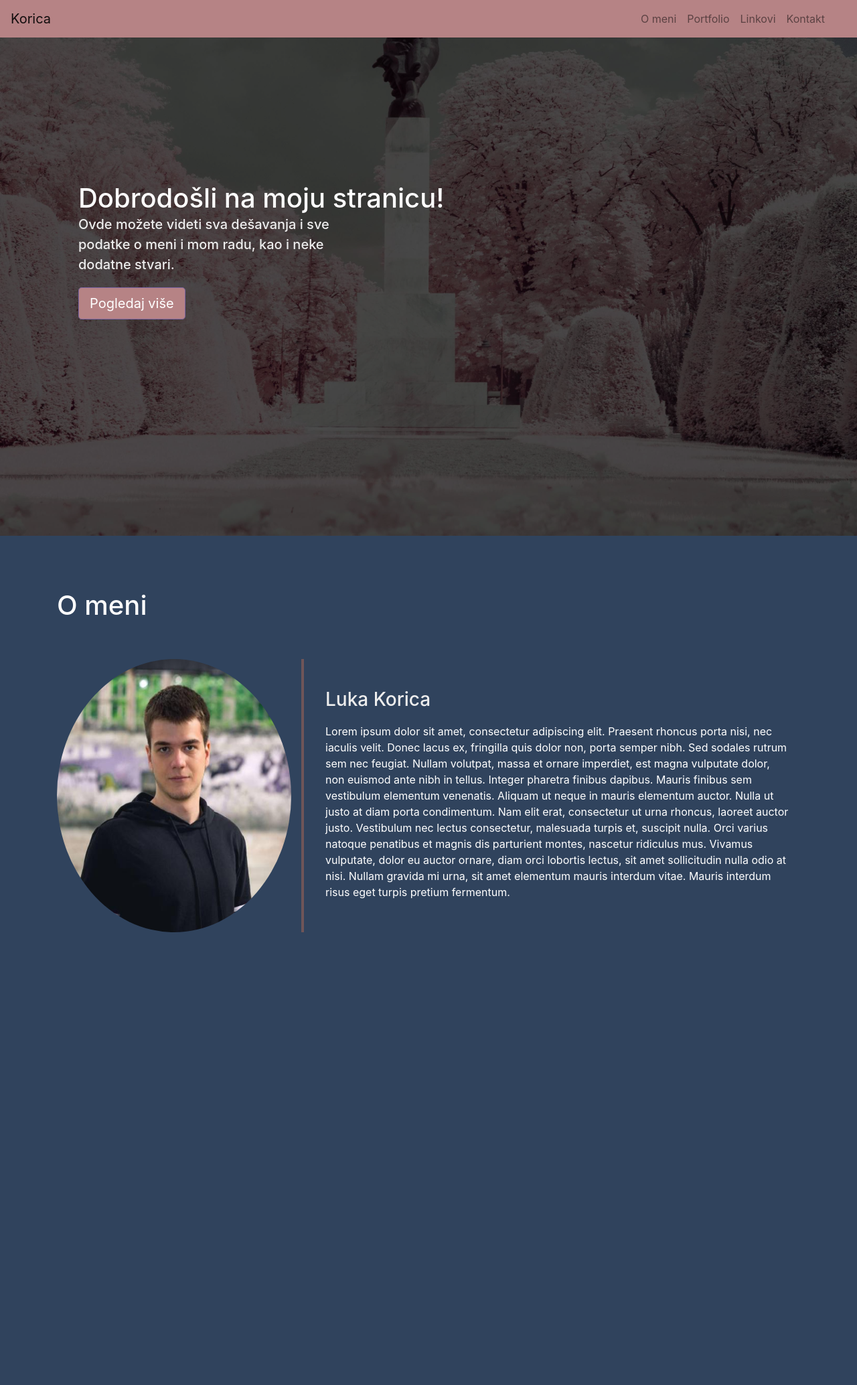
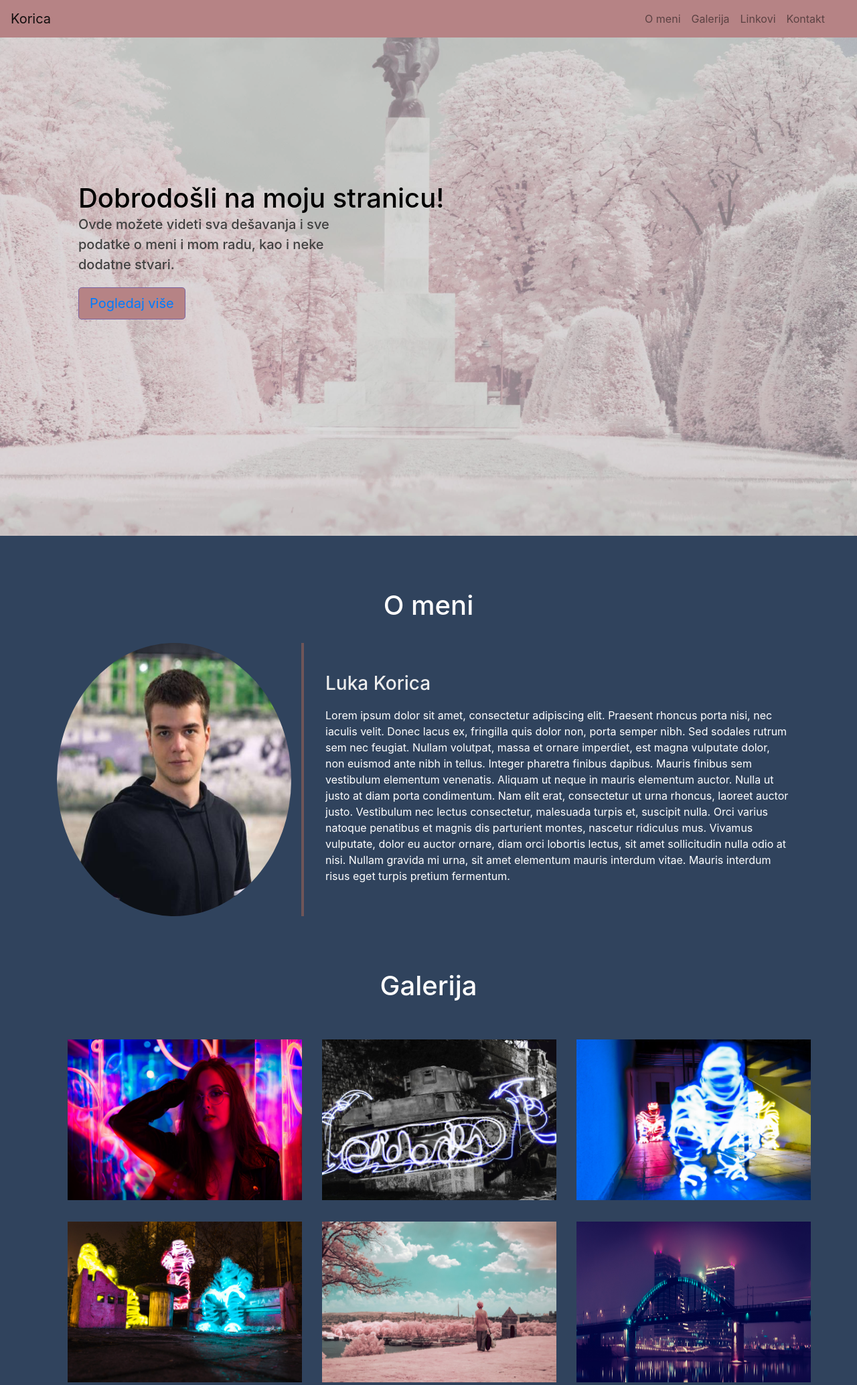
Before and after one commit to KoraSystemPro/grupa-18-30, a PHP site: page / in a window 1280 px wide. Shown: the top 2068 px of the page at 67% size. Before the commit the page ends 1392 px from the top, so only its background shows below. Run offline with PHP 8.4, Linux system fonts and the light colour scheme.

Commit message:
Dodat vikend 24-25.10.2020.

```diff
--- a/3. godina/03. Bootstrap/stranica/boje.txt
+++ b/3. godina/03. Bootstrap/stranica/boje.txt
@@ -2,4 +2,4 @@
 30435D
 604E86
 7A63A1
-B68385
+7:53 PM 10/24/2020
--- a/3. godina/03. Bootstrap/stranica/css/main.css
+++ b/3. godina/03. Bootstrap/stranica/css/main.css
@@ -27,7 +27,7 @@ body{
 
 
 /* Header/Zaglavlje */
-.header{
+.page-header{
     height: 100vh;
     position: relative;
     background-image: url("../img/background/slika10.jpg");
@@ -43,10 +43,12 @@ body{
     min-height: 100%;
     min-width: 100%;
 
+
     left: 0px;
     top: 0px;
 
-    background-color: rgba(0, 0, 0, 0.7)
+    background-color: rgba(200, 200, 200, 0.6)
+
 }
 
 .description{
@@ -57,11 +59,11 @@ body{
 }
 
 .description h1{
-    color: white;
+    color: black;
 }
 
 .description p{
-    color: #ededed;
+    color: #404040;
     font-size: 20px;
     width: 50%;
     line-height: 1.5;
@@ -70,7 +72,7 @@ body{
 .description button{
     border: 1px solid #7A63A1;
     background: #B68385;
-    color: white;
+    color: black;
 }
 
 .description button:hover{
@@ -85,19 +87,10 @@ body{
     padding: 1em;
 }
 
-.about-row{
-    margin-top: 5%;
-}
-
-.about h1{
-    color: white;
-}
-
 .about img{
     height: 100%;
     width: 100%;
     border-radius: 50%;
-    max-width: 100%;
 }
 
 .about .opis{
@@ -110,3 +103,93 @@ body{
     line-height: 2;
     color: #ededed;
 }
+
+.about h1{
+    color: white;
+}
+
+.about-row{
+    margin-top: 2em;
+}
+
+/* Galerija */
+.gallery{
+    position: relative;
+    margin: 4em 0;
+}
+
+.gallery img{
+    height: 15em;
+    width: 100%;
+    margin: 1em;
+}
+
+.gallery h1{
+    color: white;
+    margin: 1em;
+}
+
+
+/* Linkovi */
+.links{
+    position: relative;
+}
+
+.links h1{
+    color: white;
+    margin: 1em;
+}
+
+.links .card{
+    box-shadow: 0 0 20px black;
+}
+
+.links .card img{
+    margin: auto;
+    height: 12em;
+}
+
+.links .card{
+    height: 100%;
+    padding: 2em;
+    background: #30435D;
+    color: white;
+
+}
+
+
+.link .card-body{
+    padding: 2em;
+}
+
+.links .card-body a{
+    background: #B68385;
+    color: black;
+}
+
+/* Kontakt forma */
+
+.contact-form{
+    margin: 6em 0;
+    position: relative;
+}
+
+.contact-form h1{
+    color: white;
+    padding: 1em;
+}
+
+.contact-form .right{
+    max-width: 60%;
+}
+
+.contact-form .right .btn-primary{
+    background: #B68385;
+    color: black;
+    border: 0;
+}
+
+.contact-form .right .form-control::placeholder{
+    color: #B68385;
+    font-size: 16pt;
+}
--- a/3. godina/03. Bootstrap/stranica/index.html
+++ b/3. godina/03. Bootstrap/stranica/index.html
@@ -21,10 +21,10 @@
                         <a class="nav-link" data-value="oMeni" href="#about">O meni</a>
                     </li>
                     <li class="nav-item">
-                        <a class="nav-link" data-value="portfolio" href="#">Portfolio</a>
+                        <a class="nav-link" data-value="gallery" href="#gallery">Galerija</a>
                     </li>
                     <li class="nav-item">
-                        <a class="nav-link" data-value="blog" href="#">Linkovi</a>
+                        <a class="nav-link" data-value="links" href="#links">Linkovi</a>
                     </li>
                     <li class="nav-item">
                         <a class="nav-link" data-value="kontakt" href="#">Kontakt</a>
@@ -34,7 +34,7 @@
             </div>
         </nav>
         <!-- Zaglavlje -->
-        <header class="page-header header container-fluid">
+        <header class="page-header">
             <div class="overlay"></div>
             <div class="container">
                 <div class="description">
@@ -43,7 +43,11 @@
                             Ovde možete videti sva dešavanja i sve podatke o meni i mom radu, kao
                             i neke dodatne stvari.
                         </p>
-                        <button class="btn btn-outline-secondary btn-lg" href="#about">Pogledaj više</button>
+                        <button class="btn btn-outline-secondary btn-lg" href="#about">
+                            <a href="https://www.google.com">
+                                Pogledaj više
+                            </a>
+                        </button>
                     </h1>
                 </div>
             </div>
@@ -52,10 +56,10 @@
         <!-- About seckcija / O meni -->
         <div class="about" id="about">
             <div class="container">
-                <h1>O meni</h1>
+                <h1 class="text-center">O meni</h1>
                 <div class="row about-row">
                     <div class="col-lg-4">
-                        <img id="portret" src="img/portret.jpeg">
+                        <img src="img/portret.jpeg">
                     </div>
                     <div class="col-lg-8 opis">
                         <h3>Luka Korica</h3>
@@ -67,6 +71,110 @@
             </div>
         </div>
 
+        <div class="gallery" id="gallery">
+            <h1 class="text-center">Galerija</h1>
+            <div class="container">
+                <div class="row">
+                    <div class="col-lg-4">
+                        <img src="img/background/slika1.jpg" class="img-fluid">
+                    </div>
+                    <div class="col-lg-4">
+                        <img src="img/background/slika2.jpg" class="img-fluid">
+                    </div>
+                    <div class="col-lg-4">
+                        <img src="img/background/slika3.jpg" class="img-fluid">
+                    </div>
+                    <div class="col-lg-4">
+                        <img src="img/background/slika4.jpg" class="img-fluid">
+                    </div>
+                    <div class="col-lg-4">
+                        <img src="img/background/slika5.jpg" class="img-fluid">
+                    </div>
+                    <div class="col-lg-4">
+                        <img src="img/background/slika13.jpg" class="img-fluid">
+                    </div>
+                    <div class="col-lg-4">
+                        <img src="img/background/slika7.jpg" class="img-fluid">
+                    </div>
+                    <div class="col-lg-4">
+                        <img src="img/background/slika10.jpg" class="img-fluid">
+                    </div>
+                    <div class="col-lg-4">
+                        <img src="img/background/slika8.jpg" class="img-fluid">
+                    </div>
+                    <div class="col-lg-4">
+                        <img src="img/background/slika9.jpg" class="img-fluid">
+                    </div>
+
+                    <div class="col-lg-4">
+                        <img src="img/background/slika11.jpg" class="img-fluid">
+                    </div>
+                    <div class="col-lg-4">
+                        <img src="img/background/slika12.jpg" class="img-fluid">
+                    </div>
+                </div>
+
+            </div>
+
+        </div>
+
+        <!-- Linkovi -->
+        <div class="links" id="links">
+            <div class="container">
+                <h1 class="text-center">Linkovi</h1>
+                <div class="row">
+                    <div class="col-lg-6">
+                        <div class="card">
+                            <img class="car-img-top" src="img/icons/syspro.png" alt="SystemPro">
+                            <div class="card-body">
+                                <h5 class="card-title">System Pro</h5>
+                                <p class="card-text">Link ka skoli programiranja SystemPro u Beogradu.</p>
+                                <a href="https://www.systempro.rs" class="btn btn-primary">Procitaj više</a>
+                            </div>
+                        </div>
+                    </div>
+
+                    <div class="col-lg-6">
+                        <div class="card">
+                            <img class="car-img-top" src="img/icons/github.svg" alt="SystemPro">
+                            <div class="card-body">
+                                <h5 class="card-title">GitHub</h5>
+                                <p class="card-text">Link ka GitHub-u gde se nalaze sve stvari rađene na časovima.</p>
+                                <a href="https://www.github.com/lkora" class="btn btn-primary">Procitaj više</a>
+                            </div>
+                        </div>
+                    </div>
+                </div>
+            </div>
+        </div>
+
+        <!-- Kontakt forma -->
+        <div class="contact-form" id="contact">
+            <div class="container">
+                <form>
+                    <div class="row">
+                        <div class="col-lg-4">
+                            <h1>Stupite u kontakt <br> sa nama!</h1>
+                        </div>
+                        <div class="col-lg-8 right">
+                            <div class="form-group">
+                                <input type="text" class="form-control form-control-lg" placeholder="Ime" name="ime">
+                            </div>
+                            <div class="form-group">
+                                <input type="email" class="form-control form-control-lg" placeholder="E-mail" name="email">
+                            </div>
+                            <div class="form-group">
+                                <textarea class="form-control form-control-lg"></textarea>
+                            </div>
+                            <input type="button" class="btn btn-primary" value="Pošalji" name="submit">
+                        </div>
+
+                    </div>
+                </form>
+            </div>
+        </div>
+
+
 
         <script src="https://code.jquery.com/jquery-3.5.1.slim.min.js" integrity="sha384-DfXdz2htPH0lsSSs5nCTpuj/zy4C+OGpamoFVy38MVBnE+IbbVYUew+OrCXaRkfj" crossorigin="anonymous"></script>
         <script src="https://cdn.jsdelivr.net/npm/popper.js@1.16.1/dist/umd/popper.min.js" integrity="sha384-9/reFTGAW83EW2RDu2S0VKaIzap3H66lZH81PoYlFhbGU+6BZp6G7niu735Sk7lN" crossorigin="anonymous"></script>
--- a/3. godina/03. Bootstrap/stranica/js/main.js
+++ /dev/null
@@ -1,3 +0,0 @@
-// $(document).ready(function(){
-//     $('.header').height($(window).height());
-// })
```
Also changed, not shown: 3. godina/03. Bootstrap/stranica/img/icons/github.svg (added), 3. godina/03. Bootstrap/stranica/img/icons/syspro.png (added), 1 other file.
